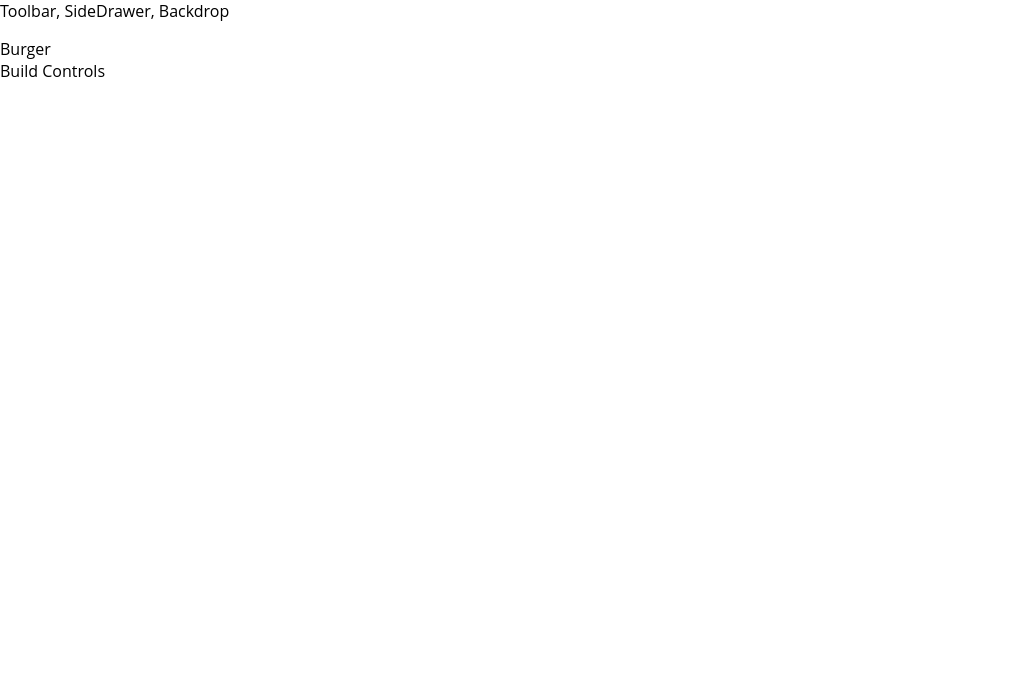
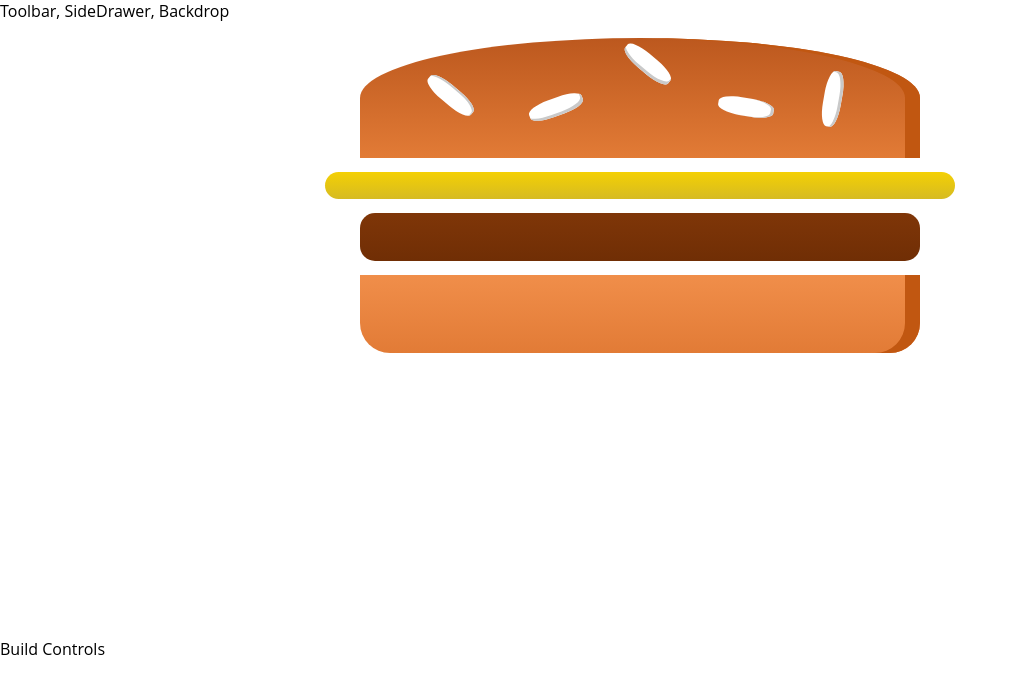
Before and after one commit to saittosun/burger-maxi, a React app: page / in a window 1280 px wide. Shown: the top 694 px of the page, without its empty margins (0-1018 px from the left). Built offline with nearby package versions, Linux system fonts and the light colour scheme.

Commit message:
starting the burger component

```diff
--- /dev/null
+++ b/src/components/Burger/Burger.css
@@ -0,0 +1,30 @@
+.Burger {
+  width: 100%;
+  margin: auto;
+  height: 250px;
+  /* overflow: scroll; */
+  text-align: center;
+  font-weight: bold;
+  font-size: 1.2rem;
+}
+
+@media (min-width: 500px) and (min-height: 400px) {
+  .Burger {
+    width: 350px;
+    height: 300px;
+  }
+}
+
+@media (min-width: 500px) and (min-height: 401px) {
+  .Burger {
+    width: 450px;
+    height: 400px;
+  }
+}
+
+@media (min-width: 1000px) and (min-height: 700px) {
+  .Burger {
+    width: 700px;
+    height: 600px;
+  }
+}
--- a/src/components/Burger/Burger.js
+++ b/src/components/Burger/Burger.js
@@ -0,0 +1,18 @@
+//jshint esversion: 6
+import React from 'react';
+
+import classes from './Burger.css';
+import BurgerIngredient from './BurgerIngredient/BurgerIngredient';
+
+const burger = (props) => {
+  return (
+    <div className={classes.Burger}>
+      <BurgerIngredient type="bread-top" />
+      <BurgerIngredient type="cheese" />
+      <BurgerIngredient type="meat" />
+      <BurgerIngredient type="bread-bottom" />
+    </div>
+  )
+}
+
+export default burger;
--- a/src/components/Burger/BurgerIngredient/BurgerIngredient.js
+++ b/src/components/Burger/BurgerIngredient/BurgerIngredient.js
@@ -40,7 +40,7 @@
   }
 }
 
-BurgerIngdredient.PropTypes = {
+BurgerIngdredient.propTypes = {
   type: PropTypes.string.isRequired
 }
 
--- a/src/containers/BurgerBuilder/BurgerBuilder.js
+++ b/src/containers/BurgerBuilder/BurgerBuilder.js
@@ -1,12 +1,14 @@
 // jshint esversion: 6
 import React, { Component } from "react";
+
+import Burger from '../../components/Burger/Burger';
 import Aux from '../../hoc/_Aux';
 
 class BurgerBuilder extends Component {
   render() {
     return (
       <Aux>
-        <div>Burger</div>
+        <Burger />
         <div>Build Controls</div>
       </Aux>
     )
```
